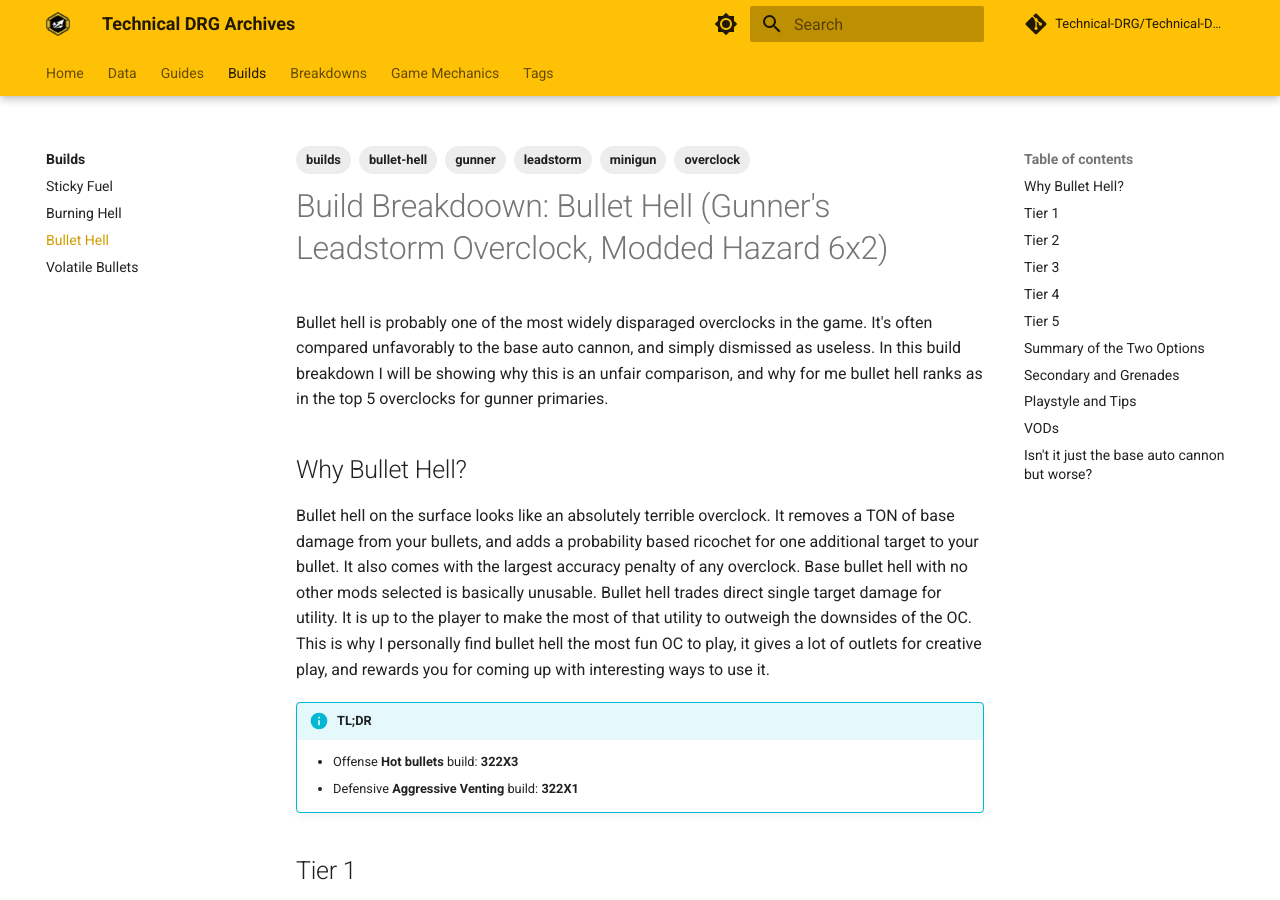
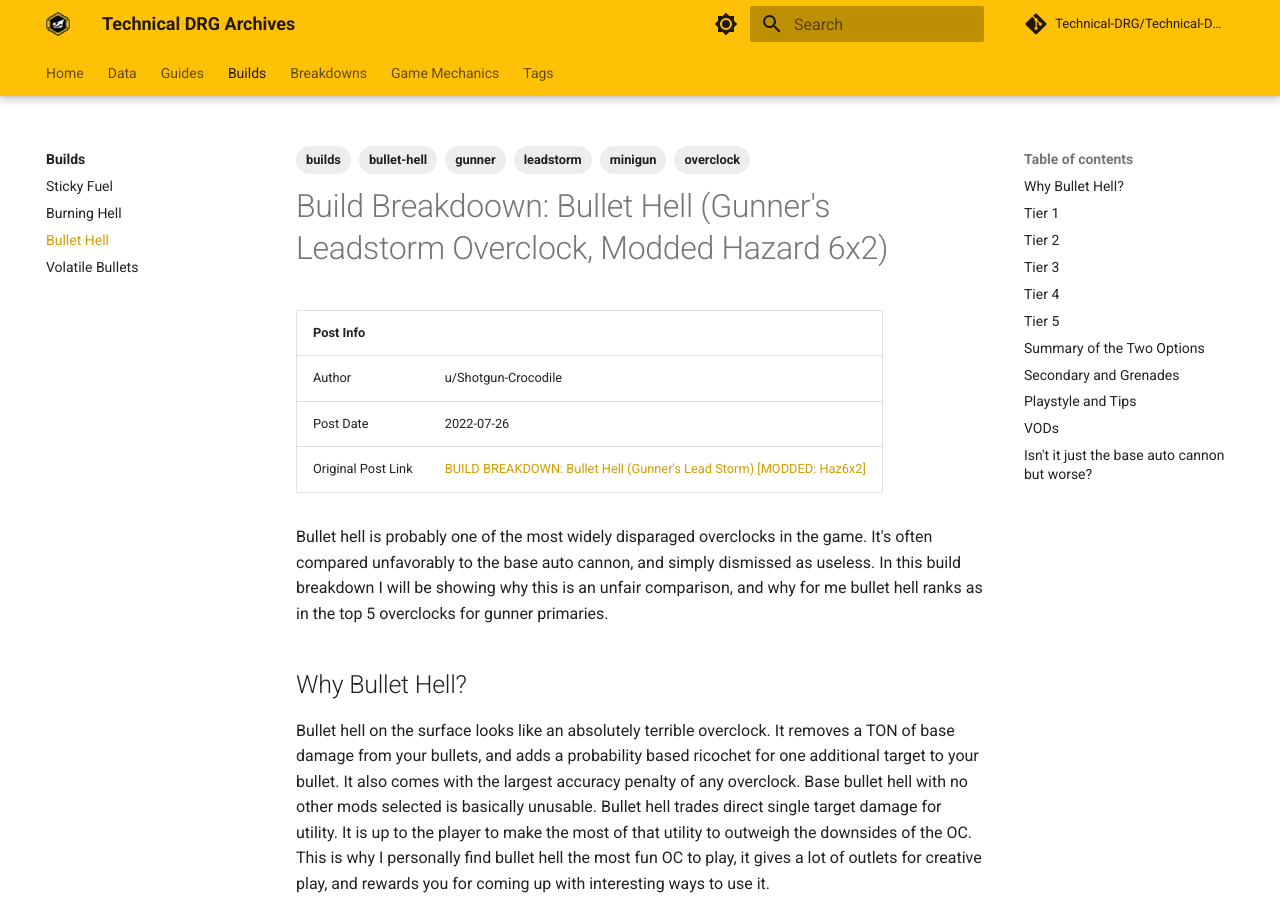
Before and after one commit to Technical-DRG/Technical-DRG-Archives, an MkDocs documentation site: the page built from docs/builds/bullet-hell.md, in a window 1280 px wide and 900 px high. Built offline with MkDocs 1.6.1 and Material for MkDocs 9.7.7, drawn with Linux system fonts in a browser that asks for light colours; comment, search, counter and statistics services are not loaded.

Commit message:
post: add missing post metadata

```diff
--- a/docs/builds/bullet-hell.md
+++ b/docs/builds/bullet-hell.md
@@ -9,6 +9,12 @@
 ---
 
 # Build Breakdoown: Bullet Hell (Gunner's Leadstorm Overclock, Modded Hazard 6x2)
+
+| Post Info          |                                                                                                                                                                                |
+|--------------------|--------------------------------------------------------------------------------------------------------------------------------------------------------------------------------|
+| Author             | u/Shotgun-Crocodile                                                                                                                                                            |
+| Post Date          | 2022-07-26                                                                                                                                                                     |
+| Original Post Link | [BUILD BREAKDOWN: Bullet Hell (Gunner's Lead Storm) \[MODDED: Haz6x2\]](https://www.reddit.com/r/technicaldrg/comments/w8aqhs/build_breakdown_bullet_hell_gunners_lead_storm/) |
 
 Bullet hell is probably one of the most widely disparaged overclocks in the game. It's often
 compared unfavorably to the base auto cannon, and simply dismissed as useless. In this build
```
